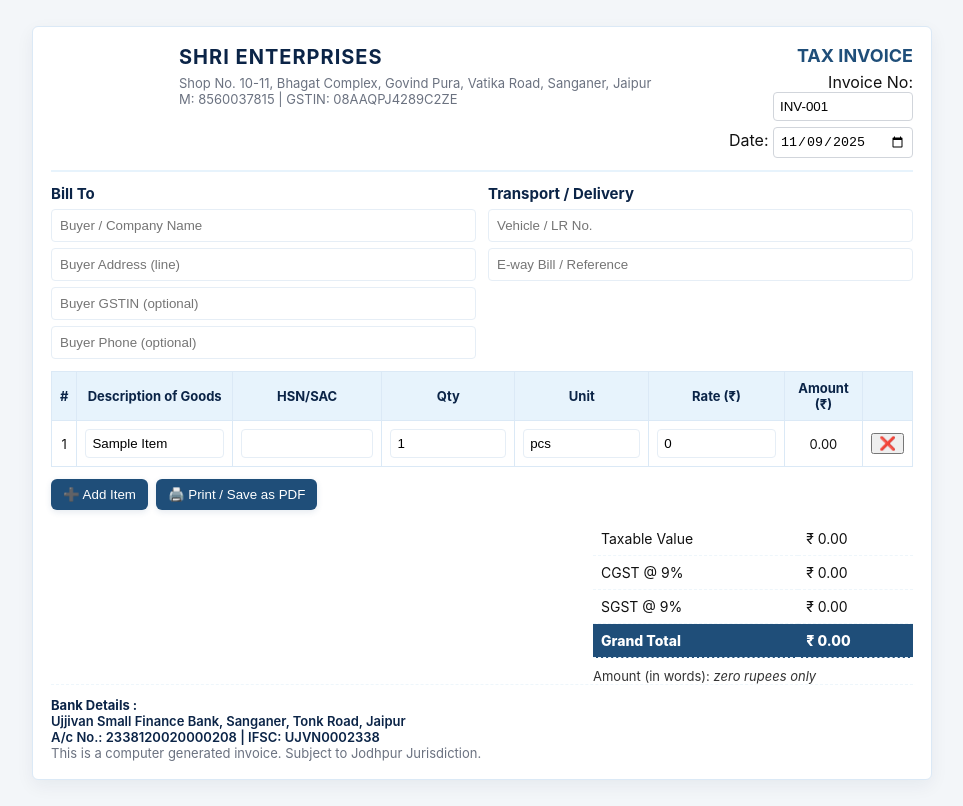
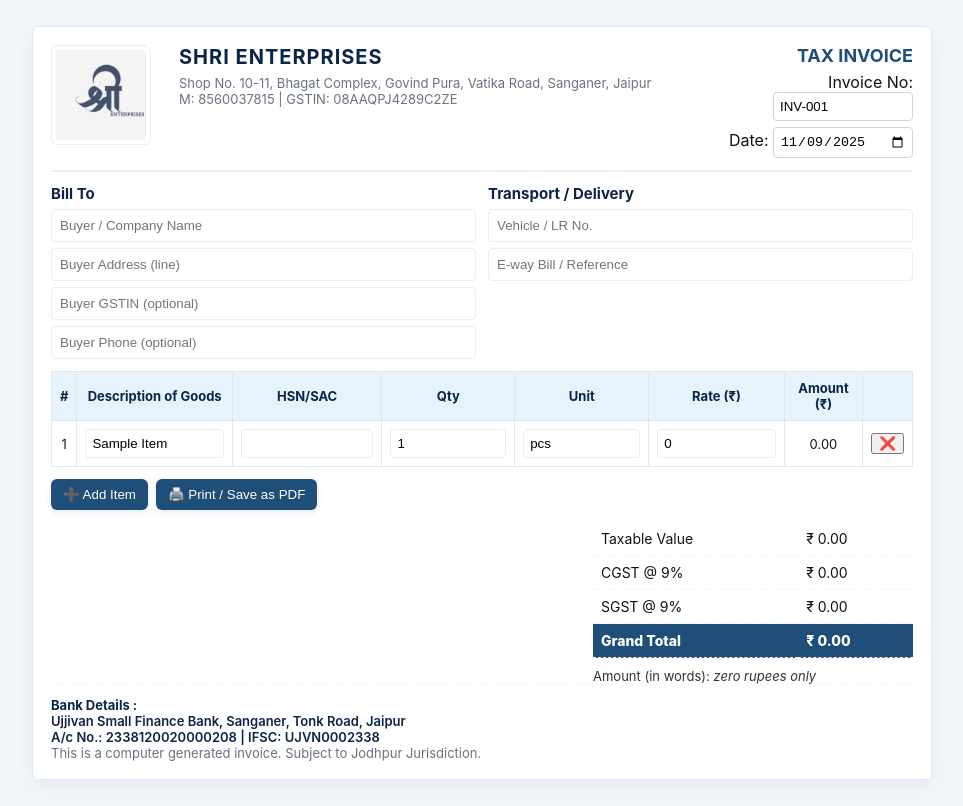
Before and after one commit to jdivyansh/shree-enterprise, a plain HTML site: page index.html in a window 1280 px wide. Shown: the whole page, without its empty margins (158-1121 px from the left). Drawn offline with Linux system fonts and the light colour scheme.

Commit message:
Update index.html

```diff
--- a/index.html
+++ b/index.html
@@ -11,7 +11,7 @@
   <div class="invoice-box" id="invoiceBox">
     <header class="inv-header">
       <div class="logo-wrap">
-        <!-- <img src="logo.jpg" alt="SHRI ENTERPRISES Logo" id="logoImg"/> -->
+        <img src="logo.jpg" alt="SHRI ENTERPRISES Logo" id="logoImg"/>
       </div>
       <div class="company-wrap">
         <h1>SHRI ENTERPRISES</h1>
```
